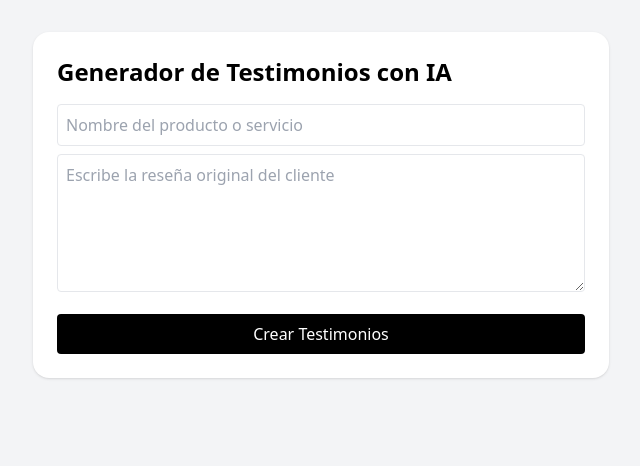
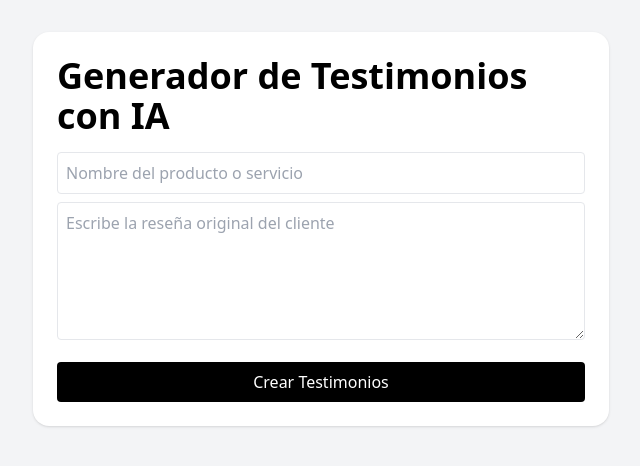
Before and after one commit to websonly/testimonial-builder, a Next.js app: page / in a window 1280 px wide. Shown: the top 466 px of the page, without its empty margins (319-959 px from the left). Built offline with nearby package versions, Linux system fonts and the light colour scheme.

Commit message:
Update index.js

```diff
--- a/pages/index.js
+++ b/pages/index.js
@@ -21,7 +21,7 @@ export default function Home() {
   return (
     <div className="min-h-screen bg-gray-100 p-8">
       <div className="max-w-xl mx-auto bg-white p-6 rounded-2xl shadow">
-        <h1 className="text-2xl font-bold mb-4">Generador de Testimonios con IA</h1>
+        <h1 className="text-4xl font-bold mb-4">Generador de Testimonios con IA</h1>
         <input
           className="w-full p-2 border mb-2 rounded"
           placeholder="Nombre del producto o servicio"
```
